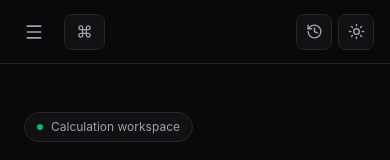
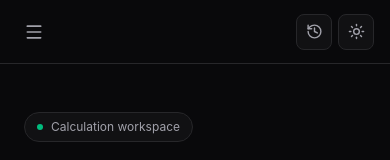
Before and after one commit to rohithviswanathan/Calcora, a React (Vite) app in the folder calcora/: page / in a window 390 px wide. Shown: the top 160 px of the page. Built offline with nearby package versions, Linux system fonts and the light colour scheme.

Commit message:
hidden quick calculate for mobile

```diff
--- a/calcora/src/components/layout/TopBar.tsx
+++ b/calcora/src/components/layout/TopBar.tsx
@@ -78,7 +78,7 @@ function TopBar({
             onClick={() =>
               setQuickCalculateOpen(true)
             }
-            className="flex h-9 min-w-0 items-center gap-2 rounded-lg border border-[var(--border)] bg-[var(--surface)] px-3 text-sm text-[var(--muted)] transition-colors hover:border-zinc-700 hover:text-[var(--foreground)]"
+            className="hidden md:flex h-9 min-w-0 items-center gap-2 rounded-lg border border-[var(--border)] bg-[var(--surface)] px-3 text-sm text-[var(--muted)] transition-colors hover:border-zinc-700 hover:text-[var(--foreground)]"
           >
             <Command
               size={15}
```
